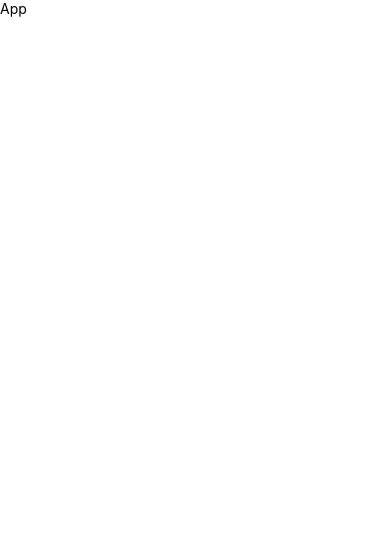
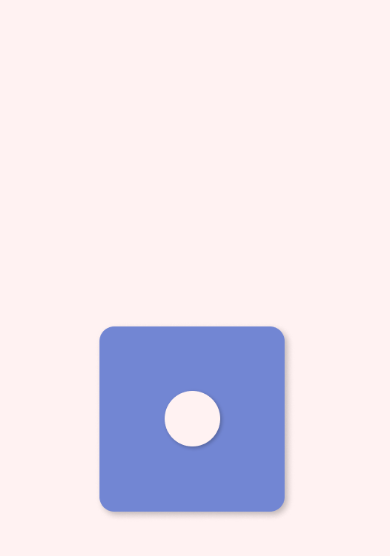
Before and after one commit to samandeep007/rollthedice05, a React Native app: screen / in a window 390 px wide. Shown: the top 556 px of the page. Built offline with nearby package versions, Linux system fonts and the light colour scheme.

Commit message:
chore: Update App component to dynamically display dice images

```diff
--- a/src/App.tsx
+++ b/src/App.tsx
@@ -1,6 +1,6 @@
 import { StyleSheet, Text, View, Image, ImageSourcePropType } from 'react-native'
 
-import React, {PropsWithChildren} from 'react'
+import React, { PropsWithChildren, useState } from 'react'
 
 import DiceOne from '../assets/One.png'
 import DiceTwo from '../assets/Two.png'
@@ -13,17 +13,32 @@ type DiceProps = PropsWithChildren<{
   imageUrl: ImageSourcePropType
 }>
 
-const Dice = ({imageUrl}: DiceProps): JSX.Element => {
-return (
-  <View>
-    <Image style={styles.diceImage} source={imageUrl}/>
-  </View>
-)
+const Dice = ({ imageUrl }: DiceProps): JSX.Element => {
+  return (
+    <View>
+      <Image style={styles.diceImage} source={imageUrl} />
+    </View>
+  )
 }
 export default function App(): JSX.Element {
+  const [diceImage, setDiceImage] = useState<ImageSourcePropType>(DiceOne) //You can now just not provide any string, it needs to be an image
+
+  const rollDiceOnTap = () => {
+    const randomNumber = Math.floor(Math.random() * 6 + 1);
+    switch(randomNumber){
+      case 1: setDiceImage(DiceOne); break
+      case 2: setDiceImage(DiceTwo); break
+      case 3: setDiceImage(DiceThree); break
+      case 4: setDiceImage(DiceFour); break
+      case 5: setDiceImage(DiceFive); break
+      case 6: setDiceImage(DiceSix); break
+      default: setDiceImage(DiceOne); break
+
+    }
+  }
   return (
-    <View>
-      <Text>App</Text>
+    <View style={styles.container}>
+      <Dice imageUrl={diceImage} />
     </View>
   )
 }
```
